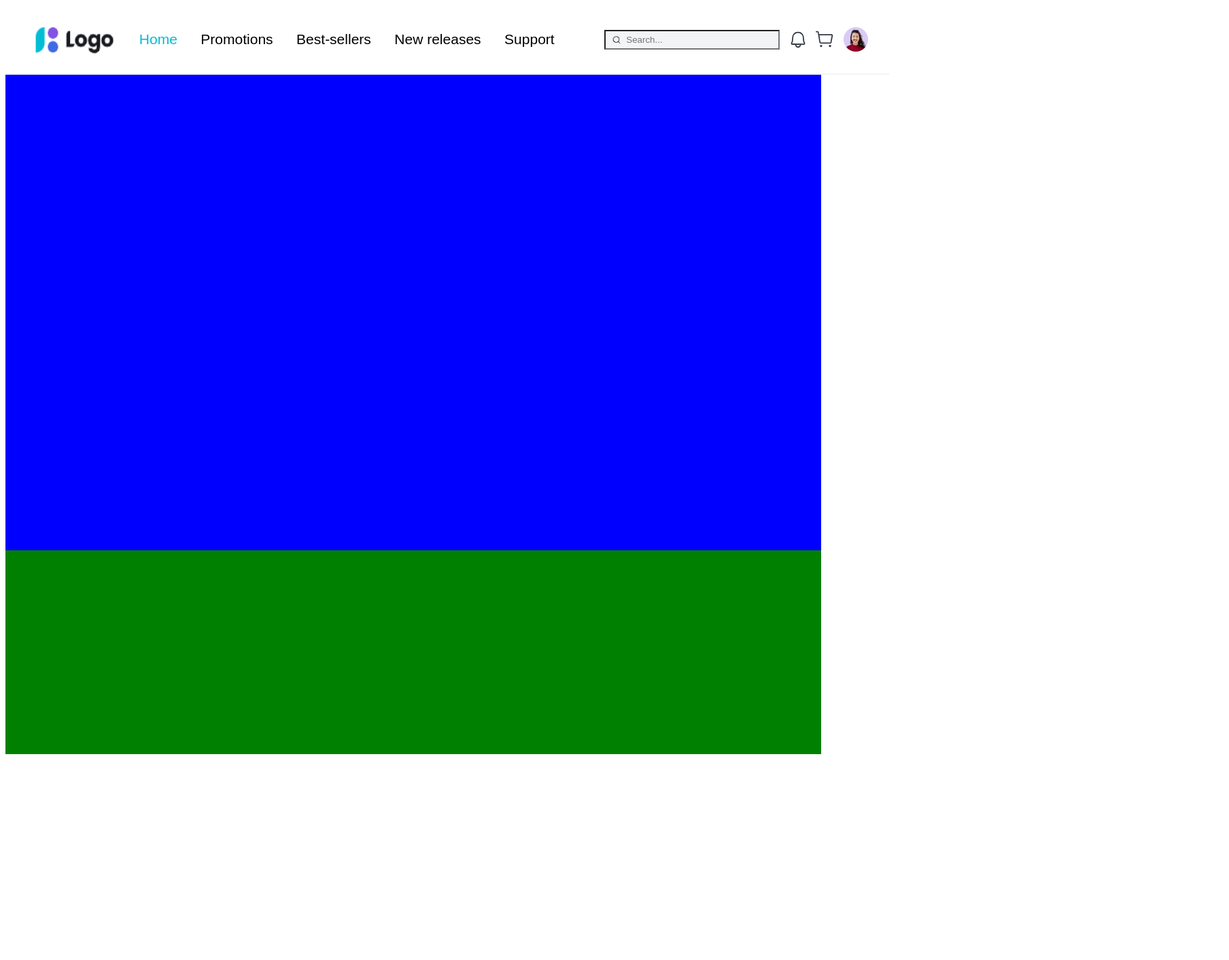
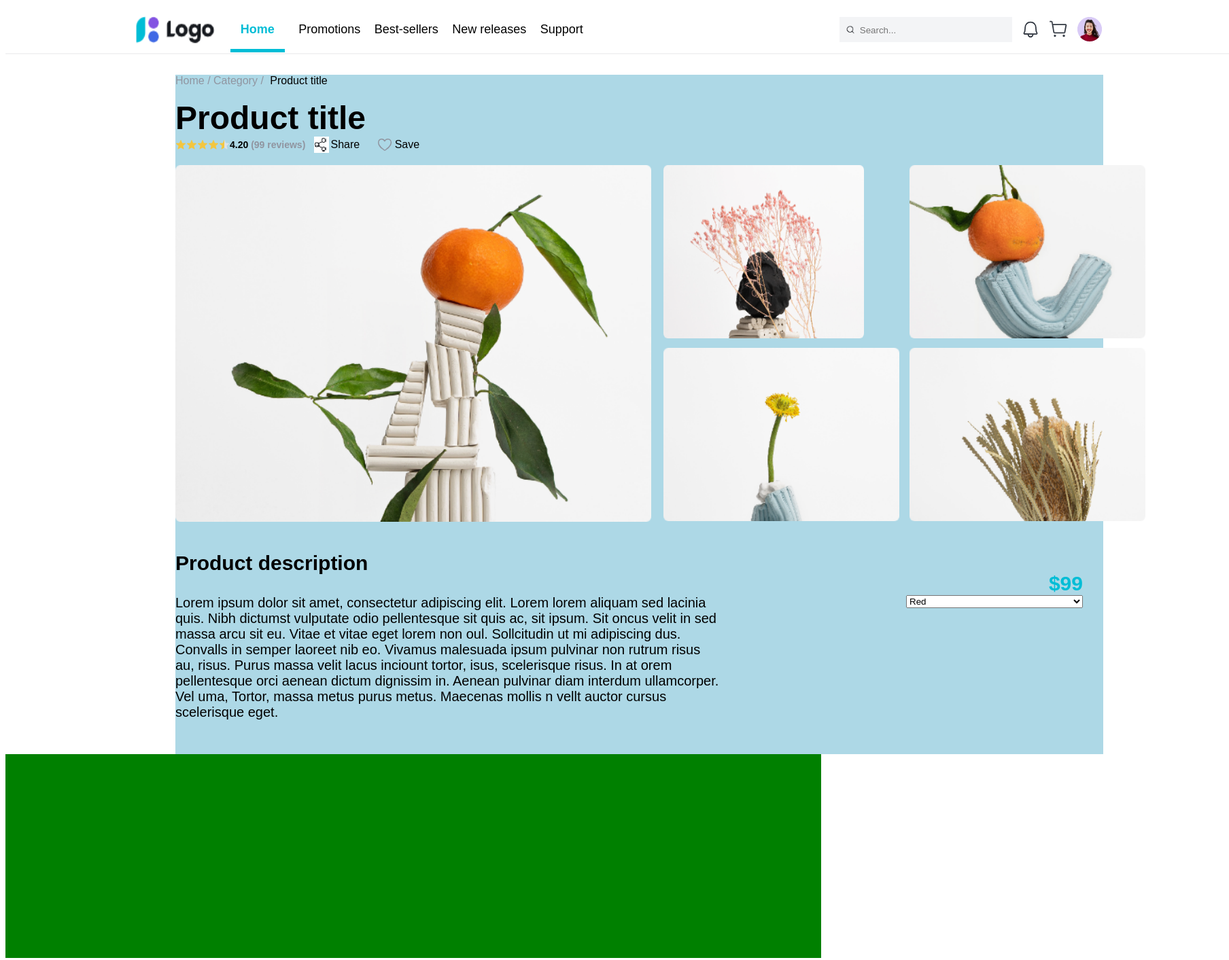
Before and after one commit to TriTin2110/BaiTHWEB, a plain HTML site: page BaiTap_TH_Tuan_05_Web/Demo.html in a window 1280 px wide. Shown: the whole page at 68% size, 1808 px wide, since content can reach past the window. Before the commit the page ends 1118 px from the top, so only its background shows below. Drawn offline with Linux system fonts and the light colour scheme.

Commit message:
Bo sung Menu

```diff
--- /dev/null
+++ b/BaiTap_TH_Tuan_05_Web/CSS/style.css
@@ -0,0 +1,31 @@
+#header {
+    height: 70px;
+    width: 1800px;
+    display: flex;
+    flex-direction: row;
+    align-items: center;
+    justify-content: space-around;
+    font-size: 18px;
+    font-family: Arial, Helvetica, sans-serif;
+    border-bottom: 2px solid #F3F3F4;
+}
+
+input::placeholder {
+    position: absolute;
+    left: 30px;
+    top: 12px;
+}
+
+#content {
+    height: 1000px;
+    width: 1365px;
+    background-color: lightblue;
+    margin-left: 250px;
+    margin-top: 30px;
+}
+
+#footer {
+    height: 300px;
+    width: 1200px;
+    background-color: green;
+}
--- a/BaiTap_TH_Tuan_05_Web/Demo.html
+++ b/BaiTap_TH_Tuan_05_Web/Demo.html
@@ -6,44 +6,14 @@
     <meta http-equiv="X-UA-Compatible" content="IE=edge">
     <meta name="viewport" content="width=device-width, initial-scale=1.0">
     <title>Document</title>
-    <style>
-        #header {
-            height: 100px;
-            width: 1300px;
-            display: flex;
-            flex-direction: row;
-            align-items: center;
-            justify-content: space-around;
-            font-size: 21px;
-            font-family: Arial, Helvetica, sans-serif;
-            border-bottom: 2px solid #F3F3F4;
-        }
-
-        input::placeholder {
-            position: absolute;
-            left: 30px;
-            top: 5px;
-        }
-
-        #content {
-            height: 700px;
-            width: 1200px;
-            background-color: blue;
-        }
-
-        #footer {
-            height: 300px;
-            width: 1200px;
-            background-color: green;
-        }
-    </style>
+    <link rel="stylesheet" href="CSS/style.css">
 </head>
 
-<body>
+<body style="font-family: Arial, Helvetica, sans-serif;">
     <div id="header">
-        <div style="display: flex; flex-direction: row; justify-content: space-around; width: 800px; align-items: center;">
+        <div style="display: flex; flex-direction: row; justify-content: space-around; width: 680px; align-items: center;">
             <img src="Image/Image 1710.png" width="120px" height="45px">
-            <div style="color: #00BDD6;">Home</div>
+            <div style="color: #00BDD6; border-bottom: 5px solid #00BDD6; padding-bottom: 18px; margin-top: 23px; width: 80px; text-align: center; font-weight: bold;">Home</div>
             <div>Promotions</div>
             <div>Best-sellers</div>
             <div>New releases</div>
@@ -51,7 +21,7 @@
         </div>
         <div style="display: flex; align-items: center; width: 400px; flex-direction: row; justify-content: space-around;">
             <div>
-                <input type="text" placeholder="Search..." style="width: 250px; height: 23px; background-color: #F3F4F6; background-image: url(Icon/Kinh_Lup.png); background-repeat: no-repeat; background-position: 10px ">
+                <input type="text" placeholder="Search..." style="width: 250px; height: 35px; border: none; background-color: #F3F4F6; background-image: url(Icon/Kinh_Lup.png); background-repeat: no-repeat; background-position: 10px ">
             </div>
             <img src="Icon\Bell 1.png" alt="">
             <img src="Icon\Shopping cart simple 1.png" alt="">
@@ -59,7 +29,70 @@
         </div>
     </div>
 
-    <div id="content"></div>
+    <div id="content">
+        <div>
+            <div style="color: #9095A0; font-size: 16px;">Home / Category / <span style="color: black; margin-left: 5px;">Product title</span></div>
+            <div style=" margin-top: 18px ;font-size: 48px; font-weight: bold;">Product title</div>
+            <div style="display: flex; align-items: center; ">
+                <div style="display: flex; align-items: center;">
+                    <img src="Icon/Rating 317.png" alt="">
+                    <div style="display: inline-block; font-weight: bold; font-size: 14px;">4.20
+                        <span style="color: #9095A0;">(99 reviews)</span>
+                    </div>
+                </div>
+                <div style="display: flex; flex-direction: row; align-items: center; width: 200px; justify-content: space-around;">
+                    <div style="display: flex; flex-direction: row; align-items: center;">
+                        <img src="Icon/Share.png">
+                        <div style="margin-left: 3px;">Share</div>
+                    </div>
+                    <div style="display: flex; flex-direction: row; align-items: center; margin-right: 20px;">
+                        <img src="Icon/Heart 23.png">
+                        <div style="margin-left: 3px;">Save</div>
+                    </div>
+                </div>
+            </div>
+            <div style="display: flex; flex-direction: row; margin-top: 18px;">
+                <div style="width: 690px; margin-right: -27px;">
+                    <img src="Image/Image 1705.png" width="700px" height="525px">
+                </div>
+                <div style="display: flex; flex-direction: row; width: 535px; justify-content: space-between;">
+                    <div style="margin-left: 55px;">
+                        <img src="Image/Image 1708.png" height="255px" width="295px">
+                        <img src="Image/Image 1706.png" height="255px" style="margin-top: 10px;">
+                    </div>
+                    <div style="margin-left: 15px; top: 5px;">
+                        <img src="Image/Image 1707.png" height="255px">
+                        <img src="Image/Image 1709.png" height="255px" style="margin-top: 10px;">
+                    </div>
+                </div>
+            </div>
+
+            <div style="display: flex; flex-direction: row; justify-content: space-between;">
+                <div style="display: flex; flex-direction: row;">
+                    <div style="margin-top: 40px; width: 800px;">
+                        <b style="font-size: 30px;">Product description</b>
+                        <p style="margin-top: 30px; font-size: 20px;">Lorem ipsum dolor sit amet, consectetur adipiscing elit. Lorem lorem aliquam sed lacinia quis. Nibh dictumst vulputate odio pellentesque sit quis ac, sit ipsum. Sit oncus velit in sed massa arcu sit eu. Vitae et vitae eget lorem
+                            non oul. Sollcitudin ut mi adipiscing dus.
+                            <br> Convalls in semper laoreet nib eo. Vivamus malesuada ipsum pulvinar non rutrum risus au, risus. Purus massa velit lacus inciount tortor, isus, scelerisque risus. In at orem pellentesque orci aenean dictum dignissim in.
+                            Aenean pulvinar diam interdum ullamcorper. Vel uma, Tortor, massa metus purus metus. Maecenas mollis n vellt auctor cursus scelerisque eget.</p>
+                    </div>
+                </div>
+                <div style="display: flex; flex-direction: column; align-items: end; margin-top: 70px; margin-right: 30px;">
+                    <div>
+                        <div style="font-size: 30px; color: #00BDD6; font-weight: bold;">$99</div>
+                    </div>
+                    <div>
+                        <select style="width: 260px;">
+                            <option value="Red">Red</option>
+                            <option value="Blue">Blue</option>
+                        </select>
+
+                    </div>
+
+                </div>
+            </div>
+        </div>
+    </div>
 
     <div id="footer"></div>
 </body>
```
Also changed, not shown: BaiTap_TH_Tuan_05_Web/Icon/Share.png (added).
